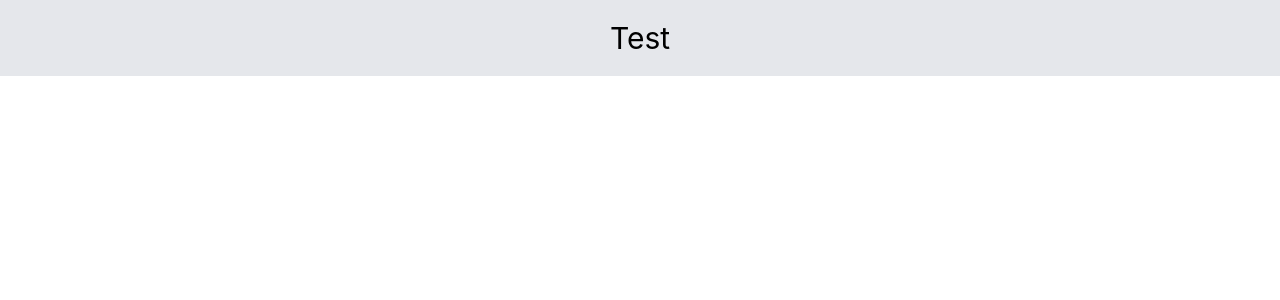
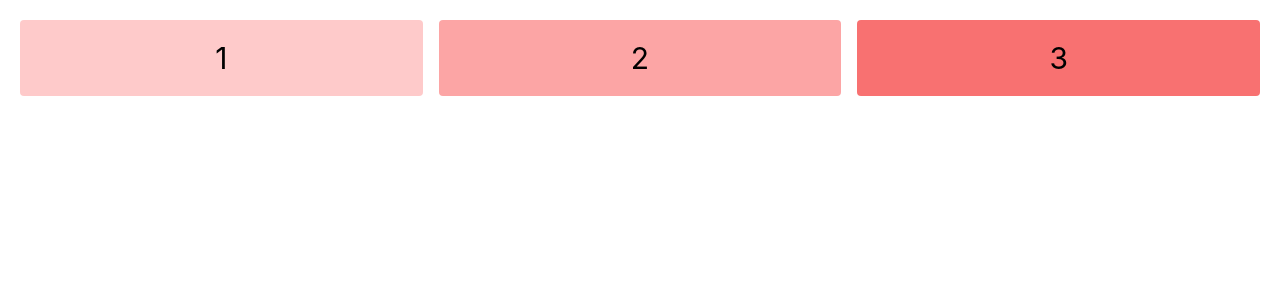
Before and after one commit to je-boska/tailwind-test, a React (Create React App) app: page / in a window 1280 px wide. Shown: the top 300 px of the page. Built offline with nearby package versions, Linux system fonts and the light colour scheme.

Commit message:
Create simple column layout.

```diff
--- a/src/App.js
+++ b/src/App.js
@@ -1,9 +1,15 @@
 function App() {
   return (
-    <div className="App">
-      <h1 className="text-3xl p-5 text-center bg-gray-200">Test</h1>
+    <div className='App'>
+      <div className='p-5 grid grid-cols-3 gap-4 text-3xl text-center'>
+        <div className='p-5 bg-red-200 rounded hover:bg-gray-300'>
+          <h1 className=''>1</h1>
+        </div>
+        <div className='p-5 bg-red-300 rounded hover:bg-gray-300'>2</div>
+        <div className='p-5 bg-red-400 rounded hover:bg-gray-300'>3</div>
+      </div>
     </div>
-  );
+  )
 }
 
-export default App;
+export default App
```
